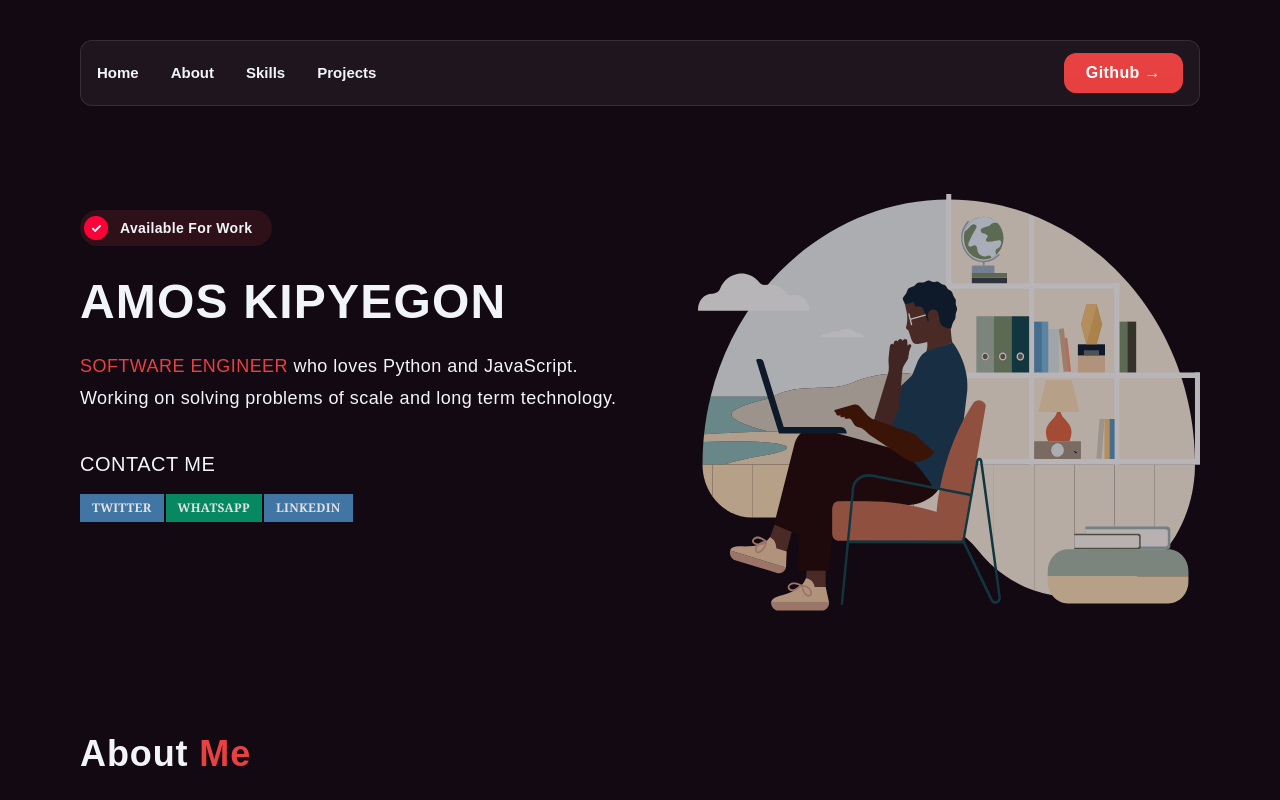
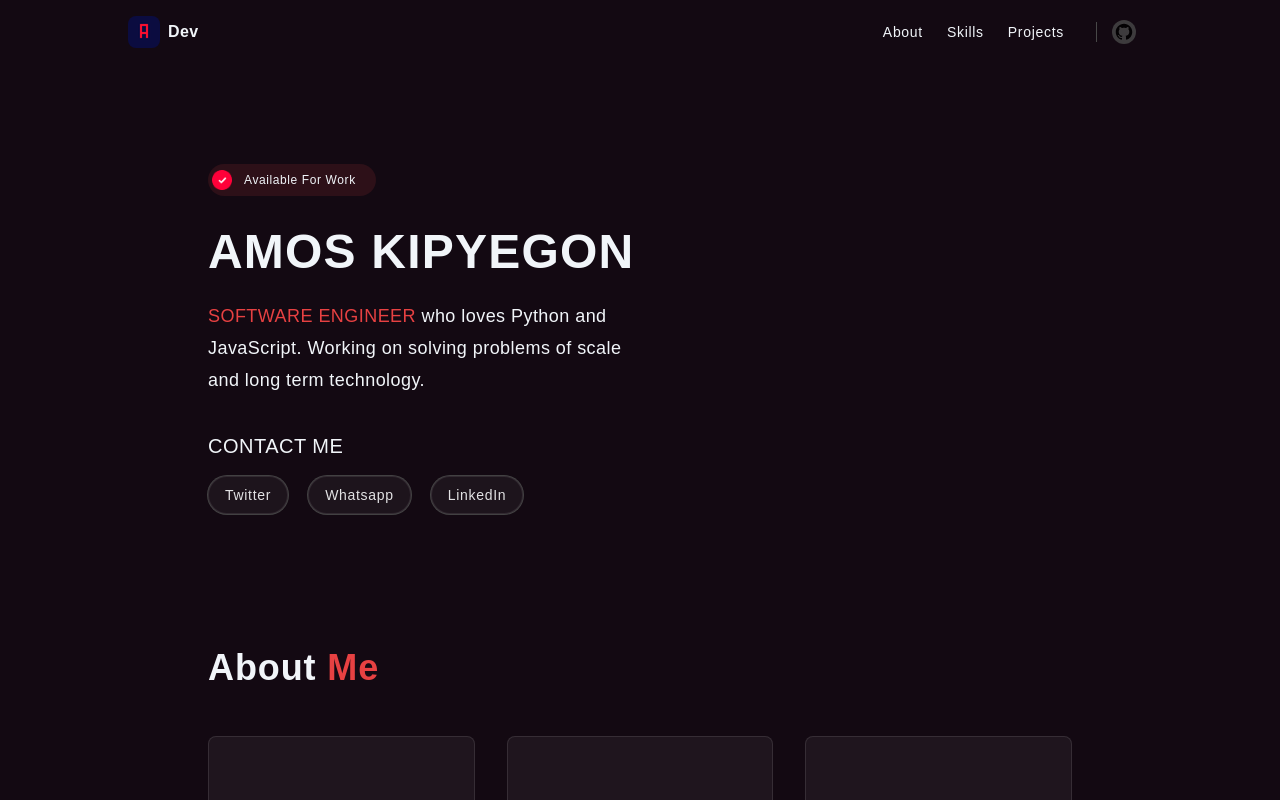
Before and after one commit to amoskipyegon1/AmosDev, a Nuxt app: page / in a window 1280 px wide. Built offline with nearby package versions, Linux system fonts and the light colour scheme.

Commit message:
chore: Update Navbar layout

```diff
--- a/components/About.vue
+++ b/components/About.vue
@@ -1,11 +1,10 @@
 <template>
-	<section class="w-full flex flex-col gap-y-4">
+	<section class="w-full flex flex-col gap-y-12">
 		<h3 class="text-4xl font-semibold tracking-wide">About <span class="text-super">Me</span></h3>
-		<div class="about-body grid grid-cols-1 sm:grid-cols-3 pt-6">
-			<div class="about-pic col-span-1 flex items-center justify-center">
-				<img src="@/assets/Img/profile-edit.webp" alt="" class="rounded-lg border-4 border-super w-3/4 sm:w-auto" />
-			</div>
-			<div class="about-text col-span-2 flex flex-col gap-y-2"></div>
+		<div class="about-body w-full grid grid-cols-3 gap-x-8">
+			<div class="card-tate min-h-[5rem] rounded-lg"></div>
+			<div class="card-tate min-h-[5rem] rounded-lg"></div>
+			<div class="card-tate min-h-[5rem] rounded-lg"></div>
 		</div>
 	</section>
 </template>
--- a/components/HomeHero.vue
+++ b/components/HomeHero.vue
@@ -27,8 +27,8 @@ onMounted(() => {
 					class="px-1 py-1.5 flex flex-row justify-start items-center gap-x-3 rounded-3xl bg-[#e741421f] transition duration-1000"
 					:class="elementloader ? 'opacity-100' : 'opacity-0'"
 				>
-					<UtilitiesCheckIcon :bg="'w-6 h-6'" />
-					<small class="text-sm font-semibold capitalize tracking-wide pr-4">available for work</small>
+					<UtilitiesCheckIcon :bg="'w-5 h-5'" />
+					<small class="text-xs font-light capitalize tracking-wider pr-4">available for work</small>
 				</button>
 			</div>
 			<h3
@@ -54,32 +54,14 @@ onMounted(() => {
 				:class="elementloader ? 'opacity-100' : 'opacity-0'"
 			>
 				<h3 class="text-xl tracking-wide uppercase">contact me</h3>
-				<div class="social-links flex flex-wrap gap-y-2 gap-x-0.5">
-					<NuxtLink
-						to="https://twitter.com/_ditto1"
-						target="_blank"
-						class="text-xs py-1.5 px-3 bg-[steelblue] text-gray-50 font-serif font-bold uppercase opacity-90 hover:opacity-80 tracking-wide transition duration-200"
-					>
-						twitter
-					</NuxtLink>
-					<NuxtLink
-						to="https://wa.link/2tzphn"
-						target="_blank"
-						class="text-xs py-1.5 px-3 bg-emerald-600 text-gray-50 font-serif font-bold uppercase opacity-90 hover:opacity-80 tracking-wide transition duration-200"
-					>
-						whatsapp
-					</NuxtLink>
-					<NuxtLink
-						to="https://www.linkedin.com/in/amos-kipyegon/"
-						target="_blank"
-						class="text-xs py-1.5 px-3 bg-[steelblue] text-gray-50 font-serif font-bold uppercase opacity-90 hover:opacity-80 tracking-wide transition duration-200"
-					>
-						linkedin
-					</NuxtLink>
+				<div class="social-links flex flex-wrap gap-y-2 gap-x-5 w-full">
+					<NuxtLink to="https://twitter.com/_ditto1" target="_blank" class="card-tate"> twitter </NuxtLink>
+					<NuxtLink to="https://wa.link/2tzphn" target="_blank" class="card-tate"> whatsapp </NuxtLink>
+					<NuxtLink to="https://www.linkedin.com/in/amos-kipyegon/" target="_blank" class="card-tate"> linkedIn </NuxtLink>
 				</div>
 			</div>
 		</div>
-		<div class="hero-img opacity-5 sm:opacity-20 md:opacity-70 absolute md:relative top-0 right-0 -z-10 flex items-center justify-end">
+		<!-- <div class="hero-img opacity-5 sm:opacity-20 md:opacity-70 absolute md:relative top-0 right-0 -z-10 flex items-center justify-end">
 			<img
 				src="@/assets/Img/Group.svg"
 				alt=""
@@ -87,6 +69,12 @@ onMounted(() => {
 				ref="itemref"
 				:class="elementloader ? 'opacity-100' : 'opacity-0'"
 			/>
-		</div>
+		</div> -->
 	</div>
 </template>
+
+<style scoped>
+.social-links a {
+	@apply text-sm py-2 px-4 text-gray-50 font-[500] capitalize opacity-90 hover:opacity-60 tracking-wider transition duration-200 ring-1 ring-[#484848] rounded-[20px];
+}
+</style>
--- a/layouts/default.vue
+++ b/layouts/default.vue
@@ -1,6 +1,6 @@
 <template>
 	<main
-		class="w-full flex flex-col justify-start items-center py-4 px-4 lg:px-8 xl:px-20 2xl:px-44 transition duration-200 fixed top-0 bottom-0 left-0 right-0 overflow-y-auto bg-tate text-slate-100"
+		class="w-full flex flex-col justify-start items-center py-0 px-4 lg:px-8 xl:px-32 2xl:px-60 transition duration-200 fixed top-0 bottom-0 left-0 right-0 overflow-y-auto bg-tate text-slate-100"
 	>
 		<slot></slot>
 	</main>
--- a/pages/index.vue
+++ b/pages/index.vue
@@ -2,26 +2,26 @@
 const navref = ref<HTMLDivElement>();
 const navloader = ref<boolean>(false);
 
-onMounted(() => {
-	const itemObs = new IntersectionObserver(
-		(entry) => {
-			if (entry[0].isIntersecting) {
-				navloader.value = true;
-				itemObs.unobserve(entry[0].target);
-			}
-		},
-		{
-			threshold: 0.25,
-		}
-	);
+// onMounted(() => {
+// 	const itemObs = new IntersectionObserver(
+// 		(entry) => {
+// 			if (entry[0].isIntersecting) {
+// 				navloader.value = true;
+// 				itemObs.unobserve(entry[0].target);
+// 			}
+// 		},
+// 		{
+// 			threshold: 0.25,
+// 		}
+// 	);
 
-	itemObs.observe(navref.value as Element);
-});
+// 	itemObs.observe(navref.value as Element);
+// });
 </script>
 <template>
-	<section class="w-full flex flex-col py-6 xl:max-w-[1240px] gap-y-10">
-		<div
-			class="navigation card-tate py-3 rounded-xl px-4 flex flex-row justify-between transition duration-1000"
+	<section class="w-full flex flex-col py-0 gap-y-10 justify-center items-center">
+		<!-- <div
+			class="navigation card-tate py-3 rounded-xl px-4 flex flex-row justify-between transition duration-1000 w-full"
 			ref="navref"
 			:class="navloader ? 'opacity-100' : 'opacity-0'"
 		>
@@ -45,17 +45,38 @@ onMounted(() => {
 			</div>
 			<div class="custom-links flex flex-row items-center">
 				<NuxtLink to="https://github.com/Amos-Ditto" target="_blank" class="btn hover:opacity-80">
-					<!-- <UtilitiesGithubIcon :bg="'w-6 h-6 bg-gray-50 rounded-full'" /> -->
 					<span class="text-base capitalize tracking-wide">github →</span>
 				</NuxtLink>
 			</div>
+		</div> -->
+		<div class="nav-bar w-full pt-4 pb-3 flex flex-row justify-between items-center">
+			<div class="left flex flex-row gap-x-2 items-center">
+				<img src="@/assets/Img/favicon-32x32.png" alt="" class="rounded-lg" />
+				<span class="font-bold text-base tracking-wide">Dev</span>
 			</div>
+			<div class="right flex flex-row gap-x-8 items-center justify-end">
+				<div class="links flex flex-row items-center gap-x-6">
+					<span>About</span>
+					<span>Skills</span>
+					<span>Projects</span>
+				</div>
+				<div class="git flex flex-row items-center relative px-4">
+					<button class="">
+						<UtilitiesGithubIcon
+							:bg="'bg-[#484848] opacity-80 hover:opacity-100 duration-200 transition rounded-full w-6 h-6'"
+						/>
+					</button>
+				</div>
+			</div>
+		</div>
+		<main class="flex flex-col xl:max-w-[1240px] sm:px-8 md:px-20 lg:px-28 xl:px-20">
 			<div class="hero min-h-[500px] max-h-[500px]">
 				<HomeHero />
 			</div>
 			<div class="about w-full pt-12">
 				<About />
 			</div>
+		</main>
 	</section>
 </template>
 
@@ -73,4 +94,16 @@ onMounted(() => {
 	align-items: center;
 	transition: opacity 0.2s;
 }
+
+.right .links span {
+	@apply text-sm tracking-wider;
+}
+.git::before {
+	content: "";
+	width: 1px;
+	height: 20px;
+	position: absolute;
+	left: 0;
+	background-color: #484848;
+}
 </style>
```
Also changed, not shown: assets/Img/favicon-32x32.png (added). Lines whose indentation alone changed are shown as unchanged.
